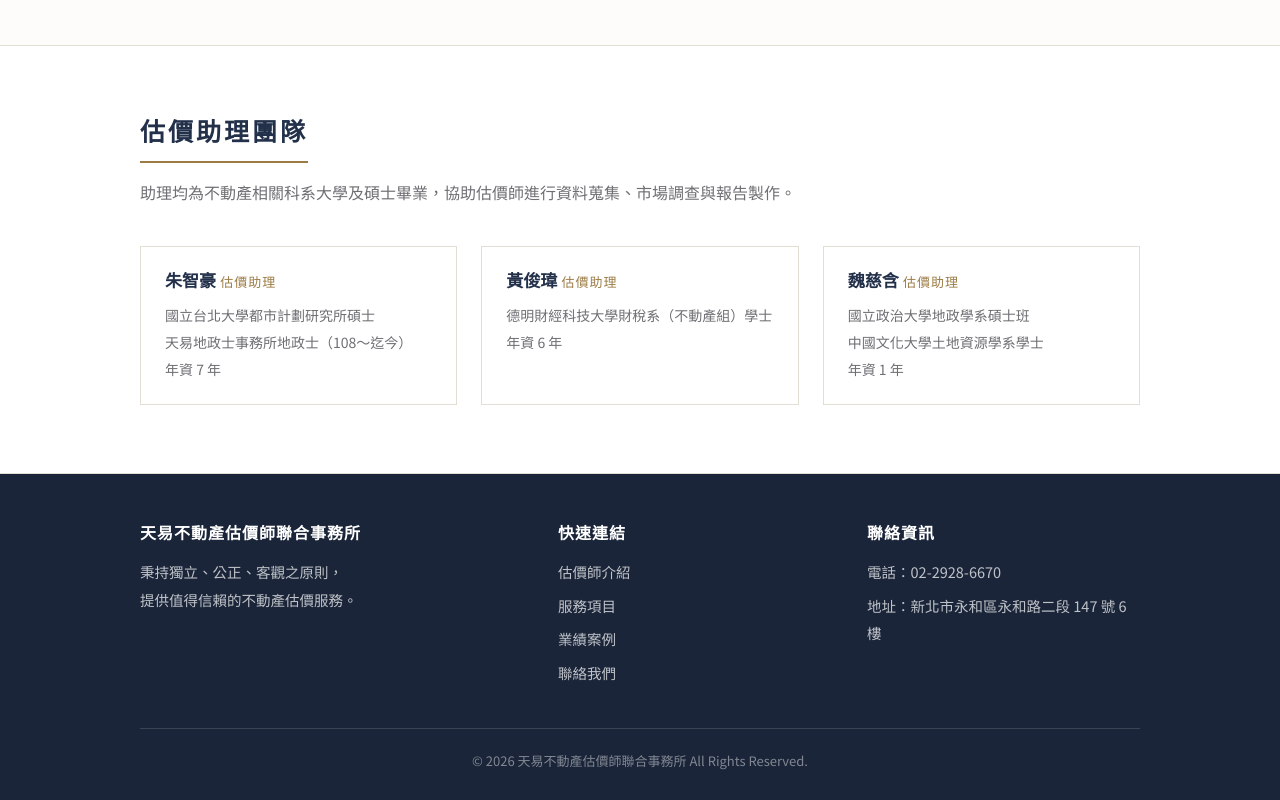
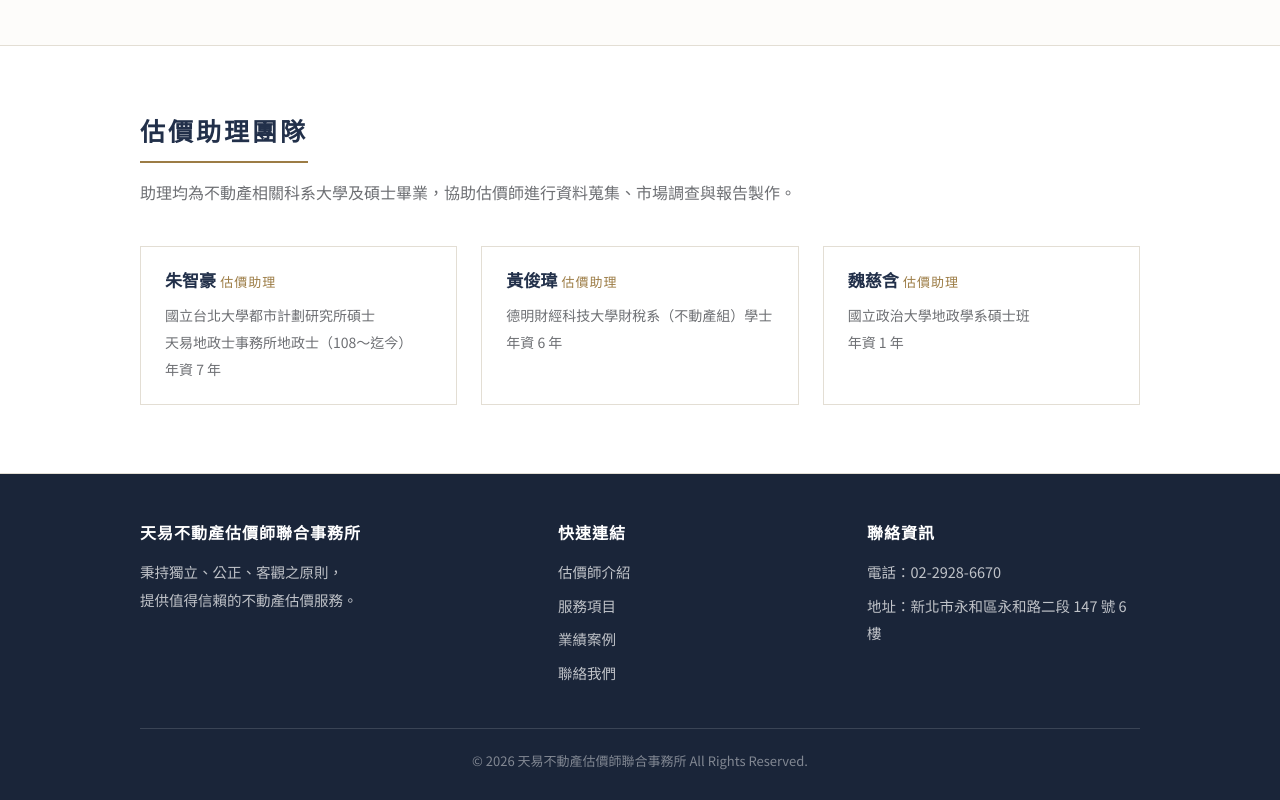
Before and after one commit to Tzuhanwei/TaianYi, a plain HTML site: page team.html in a window 1280 px wide. Shown: the part 2690-3490 px from the top of the page. Drawn offline with Linux system fonts and the light colour scheme.

Commit message:
修正內文

```diff
--- a/team.html
+++ b/team.html
@@ -192,7 +192,6 @@
           <h3>魏慈含 <span class="member-title">估價助理</span></h3>
           <ul>
             <li>國立政治大學地政學系碩士班</li>
-            <li>中國文化大學土地資源學系學士</li>
             <li>年資 1 年</li>
           </ul>
         </div>
```
